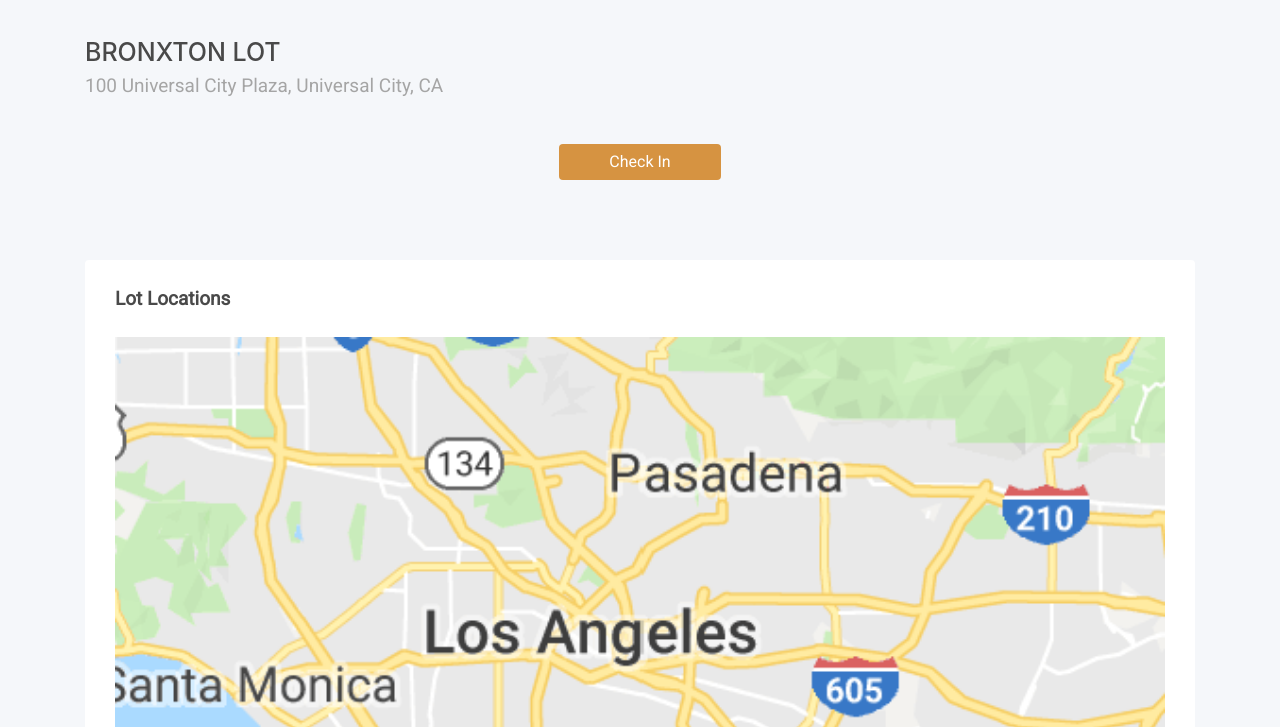
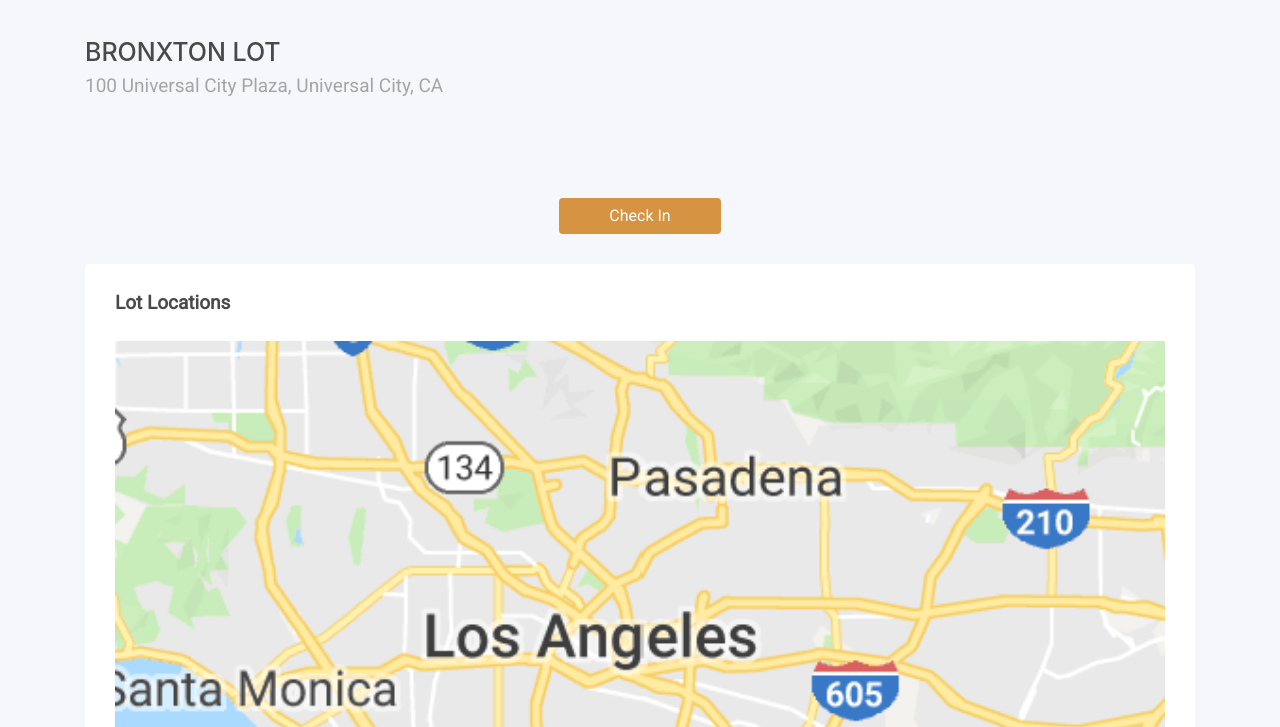
Before and after one commit to krekorian/LAsafeParking, a plain HTML site: page main-menu.html in a window 1280 px wide. Shown: the part 73-800 px from the top of the page. Drawn offline with nearby package versions, Linux system fonts and the light colour scheme; no server answers; a web font is replaced by a local one.

Commit message:
css for weather

```diff
--- a/assets/css/style.css
+++ b/assets/css/style.css
@@ -202,12 +202,14 @@
 
 /* Font styling and spacing for lot address */
 #temp {
+    position: fixed;
+    top: 159px;
     font-family: 'Roboto', sans-serif;
     font-weight: 700;
     color: #494949;
-    font-size: 19px;
+    font-size: 15px;
     line-height: 17px;
-    padding-bottom: 30px;
+    margin-top: 50px;
 }
 
 #lotLocation {
@@ -288,7 +290,7 @@
    background-color: #D69341;
    color: white;
    border-style: none;
-    margin-top: 50px;
+   margin-top: 104px;
 }
 
 /* Check Out button styling */
@@ -315,7 +317,7 @@
 /* Map card */
 
 #locationCard {
-    margin-top: 50px;
+    margin-top: 30px;
 }
 
 
```
Lines whose indentation alone changed are shown as unchanged.
